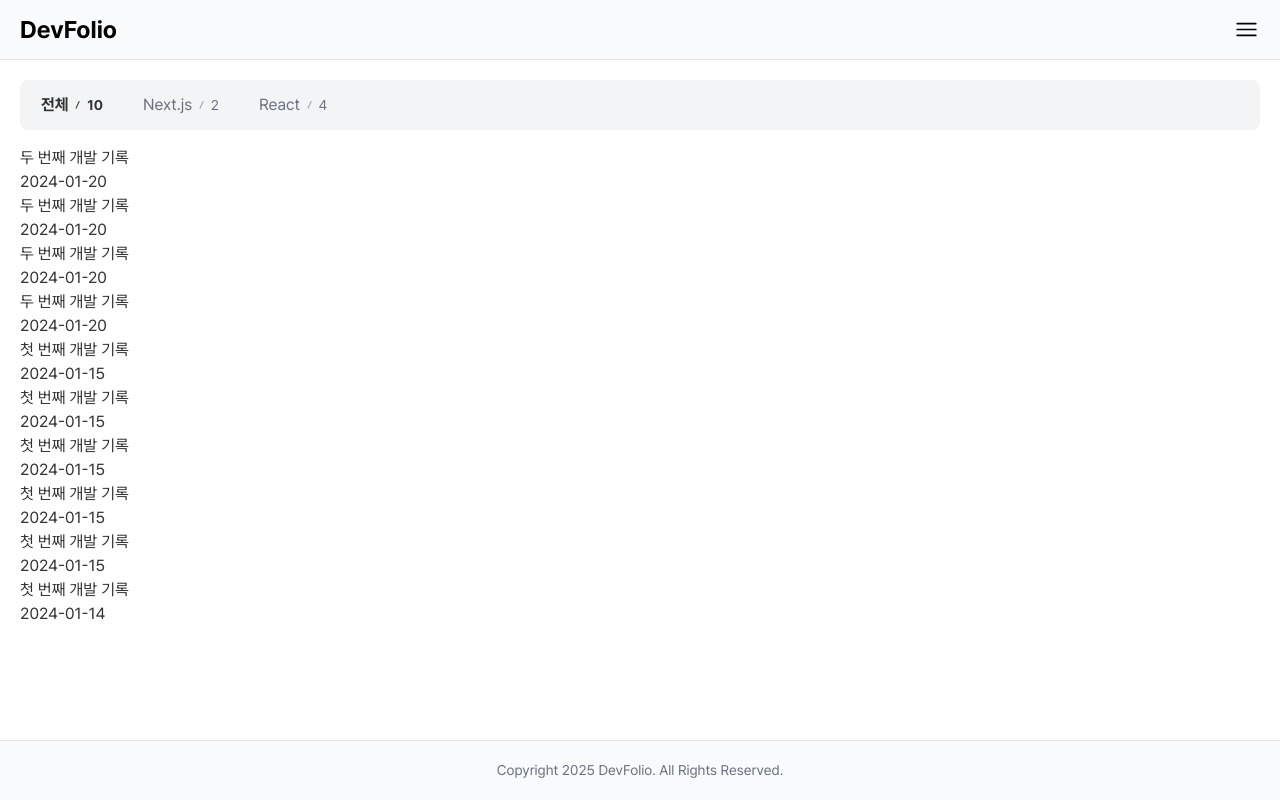
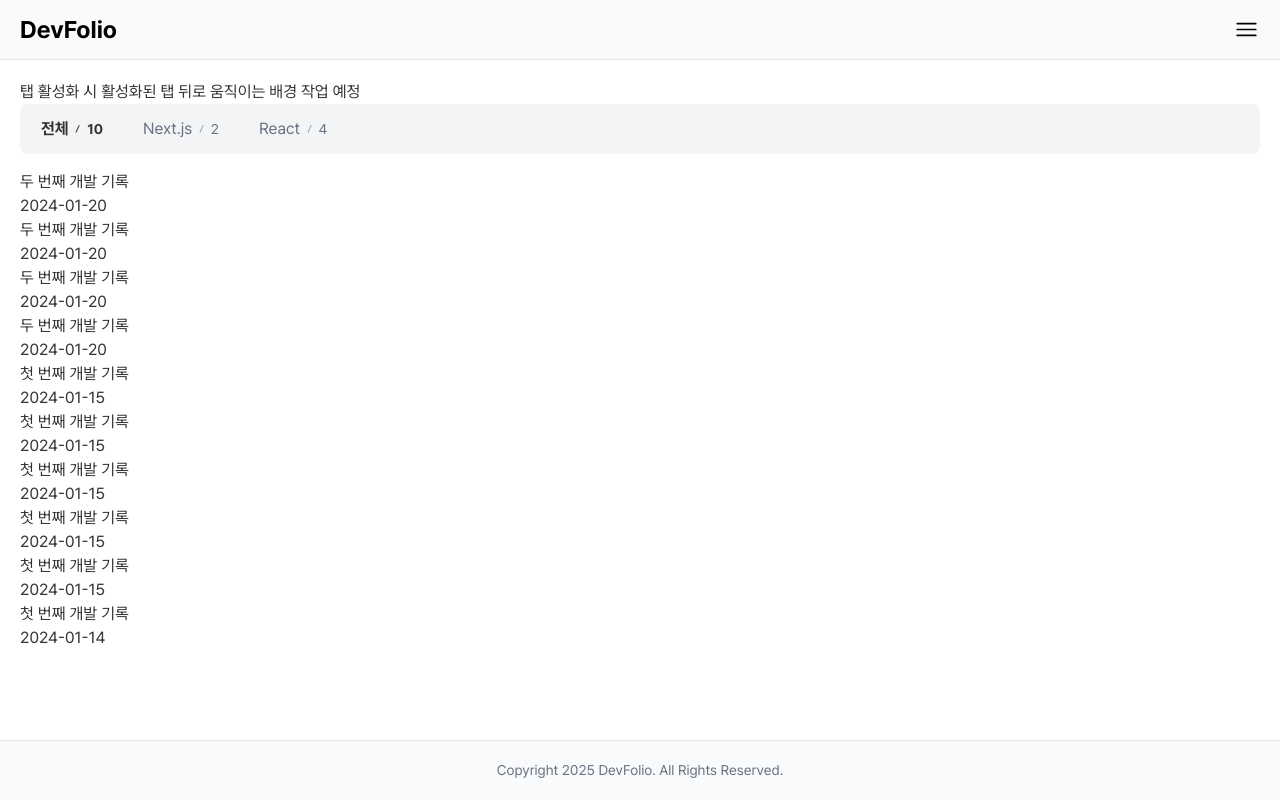
Before and after one commit to 1993-mono/1993-mono.github.io, a Next.js app: page /devlog in a window 1280 px wide. Built offline with nearby package versions, Linux system fonts and the light colour scheme.

Commit message:
Add a note for future work on background movement for active tab in DevlogClient component.

```diff
--- a/src/app/devlog/components/DevlogClient.tsx
+++ b/src/app/devlog/components/DevlogClient.tsx
@@ -79,6 +79,8 @@ export default function DevlogTabs({
 
   return (
     <main id="devlog">
+      탭 활성화 시 활성화된 탭 뒤로 움직이는 배경 작업 예정
+
       {/* 탭 목록 */}
       {folders.length > 0 && (
         <>
```
